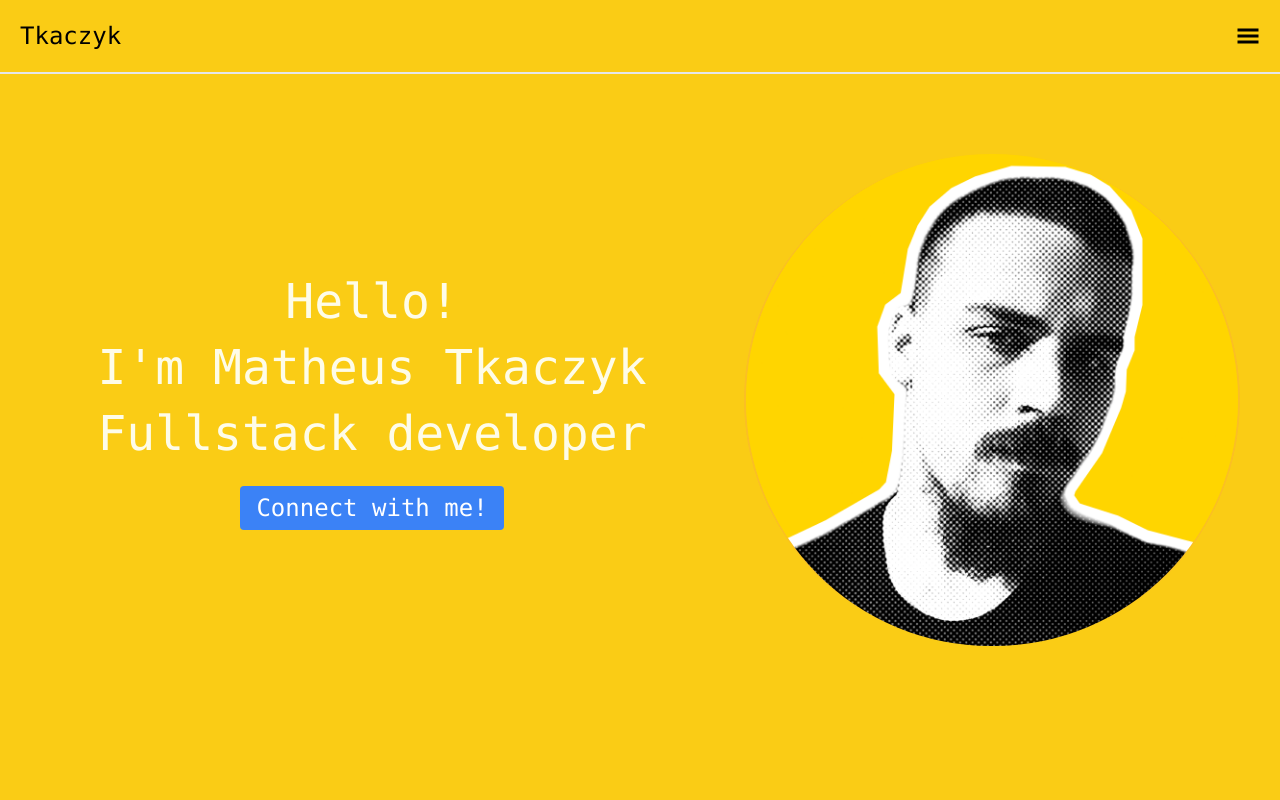
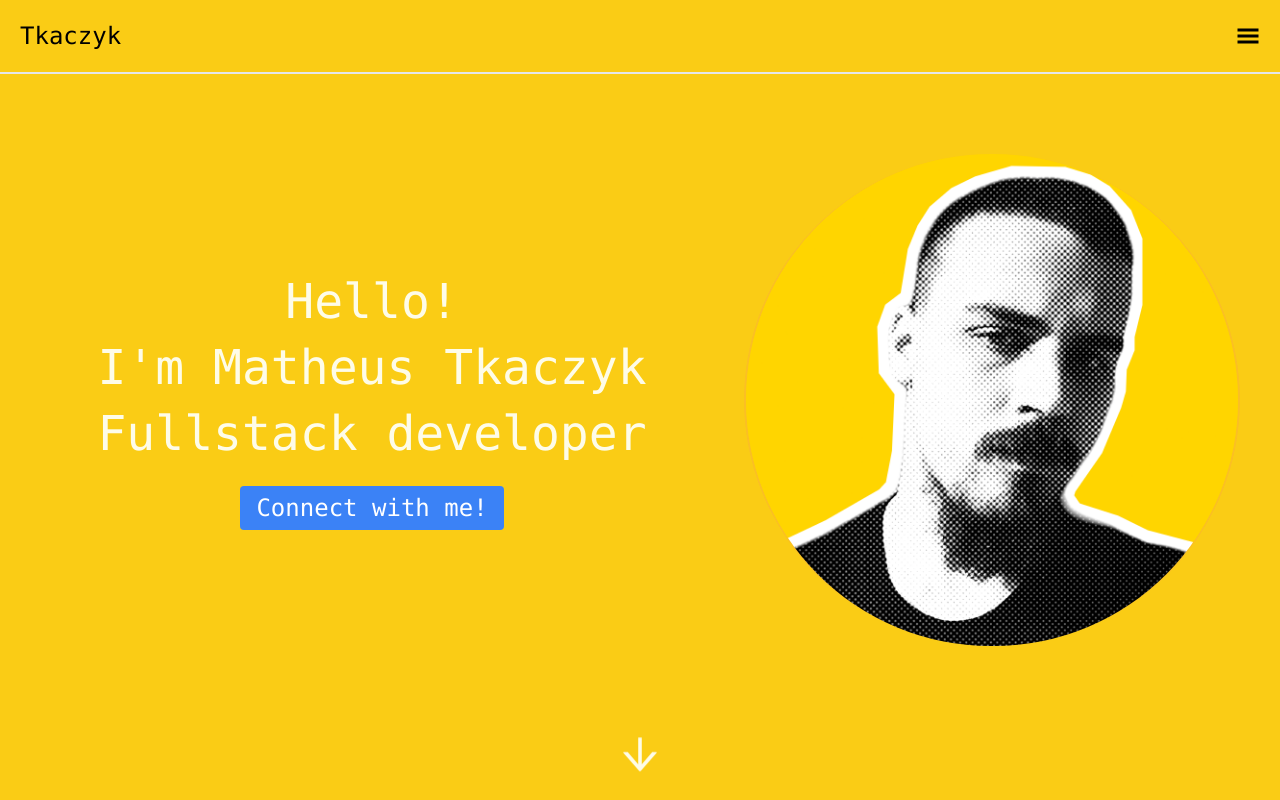
Before and after one commit to matheustkaczyk/portfolio_tailwind, a React (Vite) app: page / in a window 1280 px wide. Built offline with nearby package versions, Linux system fonts and the light colour scheme.

Commit message:
feat: adding arrow icon

```diff
--- a/src/components/Home/index.jsx
+++ b/src/components/Home/index.jsx
@@ -1,3 +1,5 @@
+import { AiOutlineArrowDown } from 'react-icons/ai';
+
 import me from '../../assets/images/me.png';
 
 function Home() {
@@ -17,6 +19,7 @@ function Home() {
       <div className='w-2/5 mr-10'>
         <img className='rounded-full w-fit border-amber-400 border-x-2' src={me} alt="Matheus Tkaczyk" />
       </div>
+      <AiOutlineArrowDown className='text-5xl text-yellow-50 absolute bottom-5 animate-bounce text-black' />
     </section>
   );
 }
```
